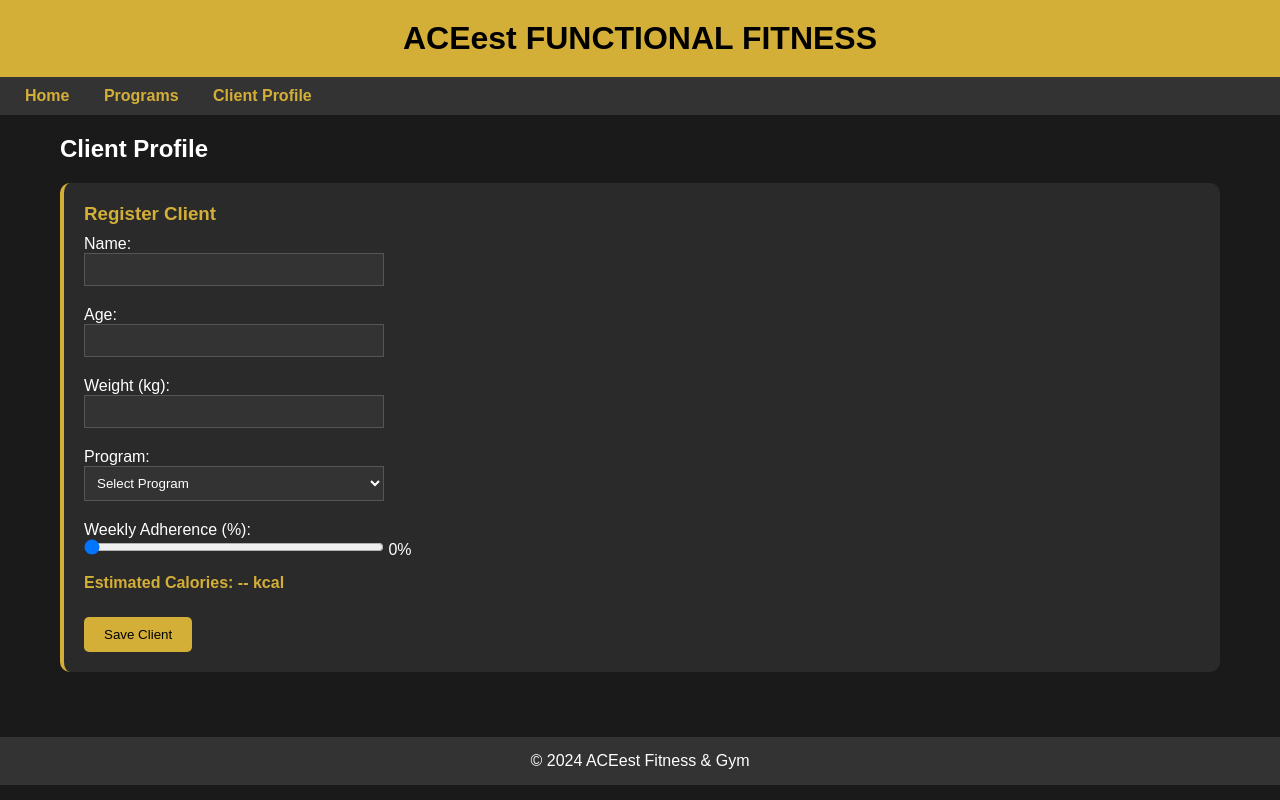
After one commit to 2024tm93551/aceest-fitness, a Flask app: page /client in a window 1280 px wide. The commit adds this page. Run offline with Flask 3, Linux system fonts and the light colour scheme.

Commit message:
feat: add client profile and calorie calculator

```diff
--- a/app.py
+++ b/app.py
@@ -1,9 +1,9 @@
-from flask import Flask, render_template, jsonify
+from flask import Flask, render_template, jsonify, request, redirect, url_for, flash
 
 app = Flask(__name__)
 app.config['SECRET_KEY'] = 'aceest-fitness-secret-key'
 
-# Program Data (from v1.0)
+# Program Data
 PROGRAMS = {
     "fat_loss": {
         "id": "fat_loss",
@@ -21,7 +21,8 @@ PROGRAMS = {
             "dinner": "Fish Curry + Millet Roti",
             "target_calories": 2000
         },
-        "color": "#e74c3c"
+        "color": "#e74c3c",
+        "factor": 22
     },
     "muscle_gain": {
         "id": "muscle_gain",
@@ -40,7 +41,8 @@ PROGRAMS = {
             "dinner": "Mutton Curry + Jeera Rice",
             "target_calories": 3200
         },
-        "color": "#2ecc71"
+        "color": "#2ecc71",
+        "factor": 35
     },
     "beginner": {
         "id": "beginner",
@@ -56,7 +58,8 @@ PROGRAMS = {
             "target_calories": 2200,
             "protein_target": "120g/day"
         },
-        "color": "#3498db"
+        "color": "#3498db",
+        "factor": 26
     }
 }
 
@@ -65,6 +68,9 @@ GYM_METRICS = {
     "area_sqft": 10000,
     "break_even_members": 250
 }
+
+# In-memory client storage
+clients = []
 
 
 @app.route('/')
@@ -85,6 +91,40 @@ def program_detail(program_id):
     return render_template('program_detail.html', program=program)
 
 
+@app.route('/client', methods=['GET', 'POST'])
+def client_profile():
+    if request.method == 'POST':
+        name = request.form.get('name')
+        age = request.form.get('age', type=int)
+        weight = request.form.get('weight', type=float)
+        program_id = request.form.get('program')
+        adherence = request.form.get('adherence', type=int, default=0)
+
+        if not name or not program_id:
+            flash('Name and Program are required', 'error')
+            return redirect(url_for('client_profile'))
+
+        # Calculate calories
+        factor = PROGRAMS.get(program_id, {}).get('factor', 25)
+        calories = int(weight * factor) if weight else 0
+
+        client = {
+            'name': name,
+            'age': age,
+            'weight': weight,
+            'program': program_id,
+            'program_name': PROGRAMS[program_id]['name'],
+            'adherence': adherence,
+            'calories': calories
+        }
+        clients.append(client)
+        flash(f'Client {name} saved successfully! Adherence: {adherence}%', 'success')
+        return redirect(url_for('client_profile'))
+
+    return render_template('client.html', programs=PROGRAMS)
+
+
+# API Endpoints
 @app.route('/api/programs')
 def api_programs():
     return jsonify(PROGRAMS)
@@ -103,5 +143,15 @@ def api_metrics():
     return jsonify(GYM_METRICS)
 
 
+@app.route('/api/calculate-calories', methods=['POST'])
+def calculate_calories():
+    data = request.get_json()
+    weight = data.get('weight', 0)
+    program_id = data.get('program')
+    factor = PROGRAMS.get(program_id, {}).get('factor', 25)
+    calories = int(weight * factor) if weight else 0
+    return jsonify({'calories': calories})
+
+
 if __name__ == '__main__':
     app.run(debug=True, host='0.0.0.0', port=5000)
--- a/templates/base.html
+++ b/templates/base.html
@@ -19,6 +19,7 @@
         .btn:hover { background-color: #b8962e; }
         footer { background-color: #333; text-align: center; padding: 15px; margin-top: 30px; }
         .metrics-box { background-color: #333; padding: 15px; border-radius: 5px; font-family: 'Courier New', monospace; }
+        .form-input { padding: 8px; width: 100%; max-width: 300px; background: #333; color: white; border: 1px solid #555; margin-bottom: 10px; }
     </style>
 </head>
 <body>
@@ -26,6 +27,7 @@
     <nav>
         <a href="/">Home</a>
         <a href="/programs">Programs</a>
+        <a href="/client">Client Profile</a>
     </nav>
     <div class="container">{% block content %}{% endblock %}</div>
     <footer><p>&copy; 2024 ACEest Fitness & Gym</p></footer>
--- /dev/null
+++ b/templates/client.html
@@ -0,0 +1,76 @@
+{% extends 'base.html' %}
+{% block title %}Client Profile - ACEest Fitness{% endblock %}
+{% block content %}
+<h2 style="margin-bottom: 20px;">Client Profile</h2>
+
+{% with messages = get_flashed_messages(with_categories=true) %}
+{% if messages %}
+{% for category, message in messages %}
+<div class="card" style="border-left-color: {% if category == 'error' %}#e74c3c{% else %}#2ecc71{% endif %};">
+    {{ message }}
+</div>
+{% endfor %}
+{% endif %}
+{% endwith %}
+
+<div class="card">
+    <h3>Register Client</h3>
+    <form method="POST" action="/client">
+        <div style="margin: 10px 0;">
+            <label>Name:</label><br>
+            <input type="text" name="name" required class="form-input">
+        </div>
+        <div style="margin: 10px 0;">
+            <label>Age:</label><br>
+            <input type="number" name="age" class="form-input">
+        </div>
+        <div style="margin: 10px 0;">
+            <label>Weight (kg):</label><br>
+            <input type="number" name="weight" step="0.1" id="weight" class="form-input">
+        </div>
+        <div style="margin: 10px 0;">
+            <label>Program:</label><br>
+            <select name="program" id="program" required class="form-input">
+                <option value="">Select Program</option>
+                {% for key, prog in programs.items() %}
+                <option value="{{ key }}">{{ prog.name }}</option>
+                {% endfor %}
+            </select>
+        </div>
+        <div style="margin: 10px 0;">
+            <label>Weekly Adherence (%):</label><br>
+            <input type="range" name="adherence" min="0" max="100" value="0" id="adherence" style="width: 100%; max-width: 300px;">
+            <span id="adherence-value">0%</span>
+        </div>
+        <div style="margin: 15px 0;">
+            <p style="color: #d4af37;"><strong>Estimated Calories: <span id="calories">--</span> kcal</strong></p>
+        </div>
+        <button type="submit" class="btn">Save Client</button>
+    </form>
+</div>
+
+<script>
+document.getElementById('adherence').addEventListener('input', function() {
+    document.getElementById('adherence-value').textContent = this.value + '%';
+});
+
+function calculateCalories() {
+    const weight = parseFloat(document.getElementById('weight').value) || 0;
+    const program = document.getElementById('program').value;
+    if (weight > 0 && program) {
+        fetch('/api/calculate-calories', {
+            method: 'POST',
+            headers: {'Content-Type': 'application/json'},
+            body: JSON.stringify({weight: weight, program: program})
+        })
+        .then(response => response.json())
+        .then(data => {
+            document.getElementById('calories').textContent = data.calories;
+        });
+    }
+}
+
+document.getElementById('weight').addEventListener('input', calculateCalories);
+document.getElementById('program').addEventListener('change', calculateCalories);
+</script>
+{% endblock %}
```
